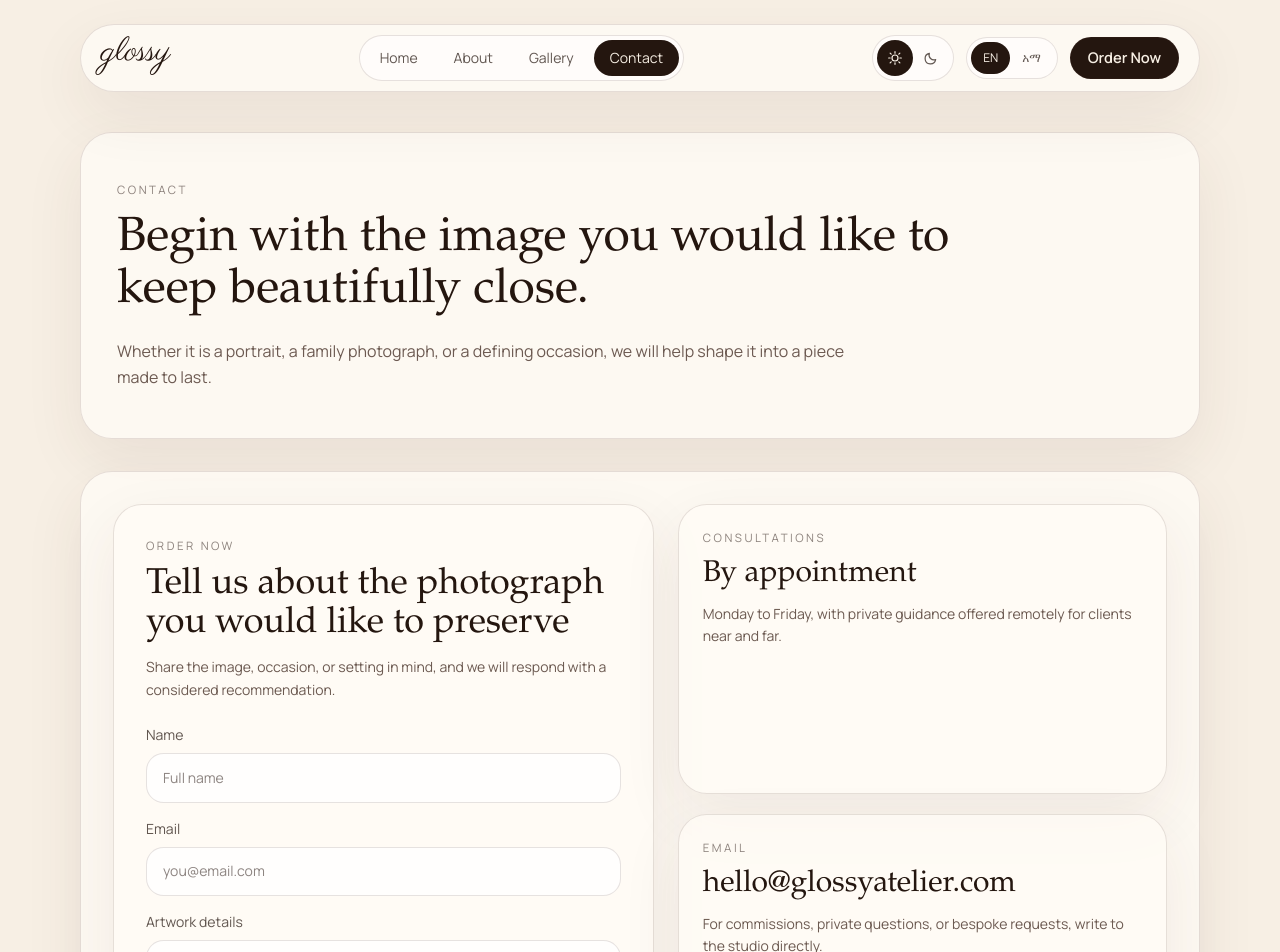
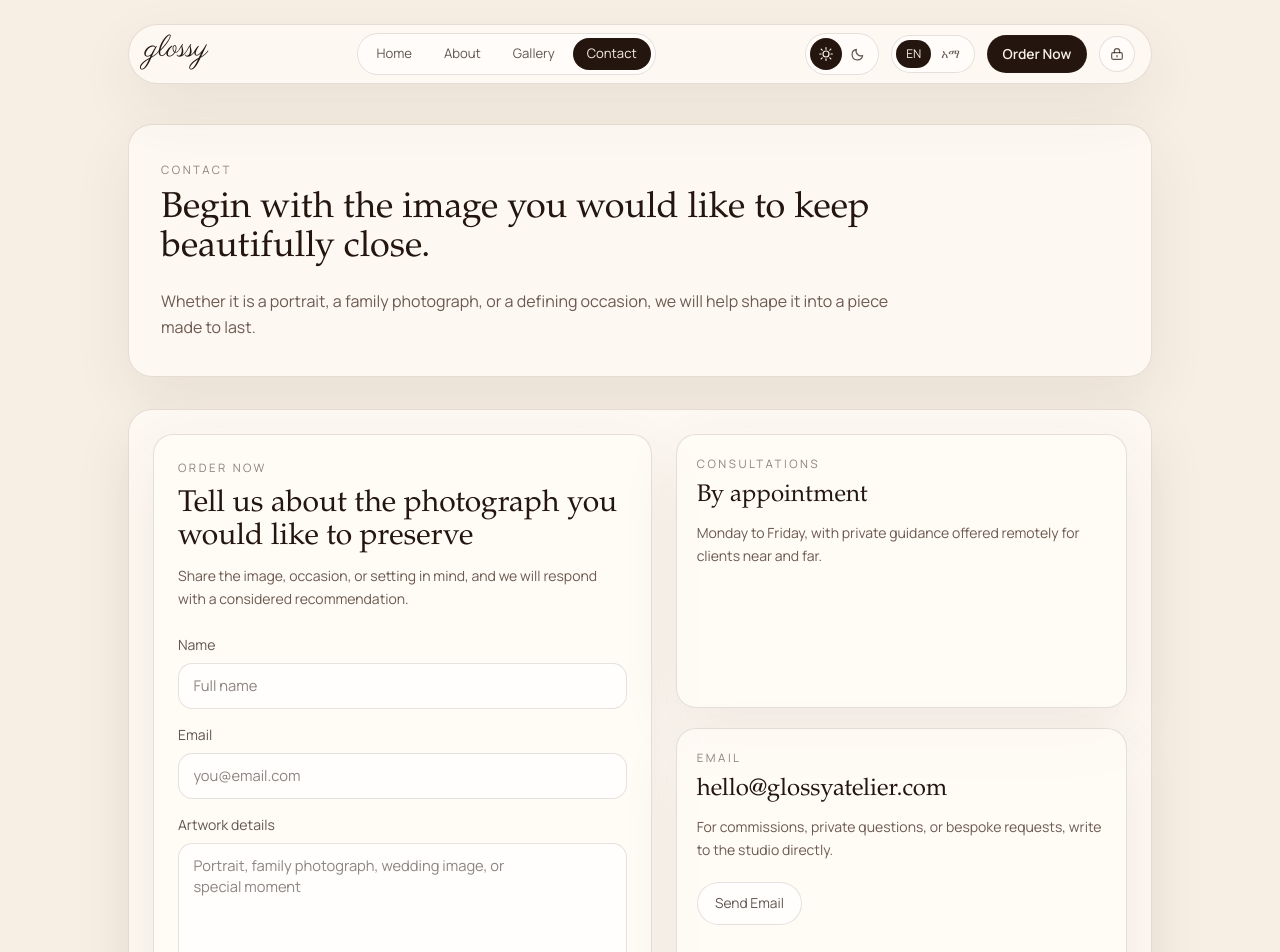
Before and after one commit to Tommy-devgit/Glossy, a Next.js app in the folder glossy-landing/: page /contact in a window 1280 px wide. Shown: the top 952 px of the page. Built offline with nearby package versions, Linux system fonts and the light colour scheme.

Commit message:
about page ui change , admin button

```diff
--- a/glossy-landing/app/globals.css
+++ b/glossy-landing/app/globals.css
@@ -104,7 +104,7 @@ button {
 .section-wrap {
   margin-inline: auto;
   width: 100%;
-  max-width: 74rem;
+  max-width: 68rem;
   padding-inline: 1.25rem;
 }
 
@@ -129,14 +129,14 @@ button {
   border-radius: 999px;
   border: 1px solid var(--line);
   background: var(--accent);
-  padding: 0.76rem 1.35rem;
-  font-size: 0.92rem;
+  padding: 0.64rem 1.08rem;
+  font-size: 0.86rem;
   font-weight: 600;
   color: var(--background);
 }
 
 .button-compact {
-  padding: 0.6rem 1.05rem;
+  padding: 0.52rem 0.92rem;
 }
 
 .button-primary:hover {
@@ -151,7 +151,8 @@ button {
   border-radius: 999px;
   border: 1px solid var(--line);
   background: var(--chip-surface);
-  padding: 0.76rem 1.35rem;
+  padding: 0.64rem 1.08rem;
+  font-size: 0.86rem;
   color: var(--soft-text);
 }
 
@@ -177,16 +178,17 @@ button {
   border-radius: 999px;
   border: 1px solid var(--line);
   background: var(--chip-surface);
-  padding: 0.3rem 0.72rem;
-  font-size: 0.73rem;
+  padding: 0.26rem 0.62rem;
+  font-size: 0.7rem;
   color: var(--chip-text);
 }
 
 .input-field {
-  border-radius: 1.1rem;
+  border-radius: 0.9rem;
   border: 1px solid var(--line);
   background: var(--input-surface);
-  padding: 0.85rem 1rem;
+  padding: 0.72rem 0.9rem;
+  font-size: 0.92rem;
   color: var(--foreground);
   outline: none;
 }
--- a/glossy-landing/components/contact-form.tsx
+++ b/glossy-landing/components/contact-form.tsx
@@ -16,9 +16,9 @@ export function ContactForm() {
 
   return (
     <div className="grid gap-6 lg:grid-cols-[1.05fr_.95fr]">
-      <form className="paper-card rounded-[1.8rem] p-6 md:p-8" onSubmit={handleSubmit}>
+      <form className="paper-card rounded-[1.25rem] p-5 md:p-6" onSubmit={handleSubmit}>
         <p className="eyebrow">{copy.formEyebrow}</p>
-        <h2 className="mt-3 text-4xl">{copy.formTitle}</h2>
+        <h2 className="mt-3 text-2xl md:text-3xl">{copy.formTitle}</h2>
         <p className="mt-3 text-sm leading-relaxed text-[var(--muted)]">{copy.formText}</p>
 
         <div className="mt-6 grid gap-4">
@@ -50,15 +50,15 @@ export function ContactForm() {
       </form>
 
       <aside className="grid gap-5">
-        <div className="paper-card rounded-[1.8rem] p-6">
+        <div className="paper-card rounded-[1.25rem] p-5">
           <p className="eyebrow">{copy.consultationsEyebrow}</p>
-          <h3 className="mt-3 text-3xl">{copy.consultationsTitle}</h3>
+          <h3 className="mt-3 text-2xl">{copy.consultationsTitle}</h3>
           <p className="mt-3 text-sm leading-relaxed text-[var(--muted)]">{copy.consultationsText}</p>
         </div>
 
-        <div className="paper-card rounded-[1.8rem] p-6">
+        <div className="paper-card rounded-[1.25rem] p-5">
           <p className="eyebrow">{copy.emailEyebrow}</p>
-          <h3 className="mt-3 text-3xl">hello@glossyatelier.com</h3>
+          <h3 className="mt-3 text-xl md:text-2xl">hello@glossyatelier.com</h3>
           <p className="mt-3 text-sm leading-relaxed text-[var(--muted)]">{copy.emailText}</p>
           <a
             className="button-secondary mt-5"
--- a/glossy-landing/components/pages/contact-page-content.tsx
+++ b/glossy-landing/components/pages/contact-page-content.tsx
@@ -12,15 +12,15 @@ export function ContactPageContent() {
   return (
     <section className="section-wrap py-8 md:py-10">
       <Reveal>
-        <div className="paper-panel rounded-[2rem] px-6 py-9 md:px-9 md:py-12">
+        <div className="paper-panel rounded-[1.5rem] px-5 py-7 md:px-8 md:py-9">
           <p className="eyebrow">{copy.eyebrow}</p>
-          <h1 className="mt-4 max-w-4xl text-4xl md:text-5xl">{copy.title}</h1>
+          <h1 className="mt-3 max-w-4xl text-3xl md:text-4xl">{copy.title}</h1>
           <p className="mt-5 max-w-3xl text-sm leading-relaxed text-[var(--muted)] md:text-base">{copy.intro}</p>
         </div>
       </Reveal>
 
       <Reveal className="mt-8">
-        <div className="paper-panel rounded-[2rem] p-6 md:p-8">
+        <div className="paper-panel rounded-[1.5rem] p-5 md:p-6">
           <ContactForm />
         </div>
       </Reveal>
--- a/glossy-landing/components/pages/gallery-page-content.tsx
+++ b/glossy-landing/components/pages/gallery-page-content.tsx
@@ -12,15 +12,15 @@ export function GalleryPageContent() {
   return (
     <section className="section-wrap py-8 md:py-10">
       <Reveal>
-        <div className="paper-panel rounded-[2rem] px-6 py-9 md:px-9 md:py-12">
+        <div className="paper-panel rounded-[1.5rem] px-5 py-7 md:px-8 md:py-9">
           <p className="eyebrow">{copy.eyebrow}</p>
-          <h1 className="mt-4 max-w-4xl text-4xl md:text-5xl">{copy.title}</h1>
+          <h1 className="mt-3 max-w-4xl text-3xl md:text-4xl">{copy.title}</h1>
           <p className="mt-5 max-w-3xl text-sm leading-relaxed text-[var(--muted)] md:text-base">{copy.intro}</p>
         </div>
       </Reveal>
 
       <Reveal className="mt-8">
-        <div className="paper-panel rounded-[2rem] p-6 md:p-8">
+        <div className="paper-panel rounded-[1.5rem] p-5 md:p-6">
           <GalleryFilter />
         </div>
       </Reveal>
--- a/glossy-landing/components/site-header.tsx
+++ b/glossy-landing/components/site-header.tsx
@@ -4,7 +4,7 @@ import Link from "next/link";
 import { usePathname } from "next/navigation";
 import { useState } from "react";
 import { BrandWordmark } from "@/components/brand-wordmark";
-import { MoonIcon, SunIcon } from "@/components/site-icons";
+import { AdminIcon, MoonIcon, SunIcon } from "@/components/site-icons";
 import { useSitePreferences } from "@/components/site-preferences-provider";
 import { navigationLinks, telegramOrderUrl } from "@/lib/site-data";
 import { translations } from "@/lib/translations";
@@ -26,8 +26,8 @@ export function SiteHeader() {
   return (
     <header className="sticky top-0 z-50">
       <div className="section-wrap pt-4 md:pt-6">
-        <div className="paper-panel flex items-center justify-between rounded-full px-4 py-2.5 md:px-5">
-          <Link href="/" className="inline-flex h-10 items-center text-[1.85rem] text-[var(--foreground)] md:text-[2.1rem]">
+        <div className="paper-panel flex items-center justify-between rounded-full px-3 py-2 md:px-4">
+          <Link href="/" className="inline-flex h-9 items-center text-[1.65rem] text-[var(--foreground)] md:text-[1.9rem]">
             <BrandWordmark className="-translate-y-[0.16em]" />
           </Link>
 
@@ -36,7 +36,7 @@ export function SiteHeader() {
               <Link
                 key={link.href}
                 href={link.href}
-                className={`rounded-full px-4 py-2 text-sm ${
+                className={`rounded-full px-3.5 py-1.5 text-[0.82rem] ${
                   isActive(link.href)
                     ? "bg-[var(--foreground)] text-[var(--background)]"
                     : "text-[var(--soft-text)] hover:bg-[var(--chip-surface)] hover:text-[var(--foreground)]"
@@ -53,7 +53,7 @@ export function SiteHeader() {
                 type="button"
                 aria-label={copy.themeLight}
                 title={copy.themeLight}
-                className={`rounded-full p-2.5 ${
+                  className={`rounded-full p-2 ${
                   theme === "light" ? "bg-[var(--foreground)] text-[var(--background)]" : "text-[var(--soft-text)]"
                 }`}
                 onClick={() => setTheme("light")}
@@ -64,7 +64,7 @@ export function SiteHeader() {
                 type="button"
                 aria-label={copy.themeDark}
                 title={copy.themeDark}
-                className={`rounded-full p-2.5 ${
+                  className={`rounded-full p-2 ${
                   theme === "dark" ? "bg-[var(--foreground)] text-[var(--background)]" : "text-[var(--soft-text)]"
                 }`}
                 onClick={() => setTheme("dark")}
@@ -76,7 +76,7 @@ export function SiteHeader() {
             <div className="flex items-center rounded-full border border-[var(--line)] bg-[var(--nav-surface)] p-1">
               <button
                 type="button"
-                className={`rounded-full px-3 py-2 text-xs ${
+                className={`rounded-full px-2.5 py-1.5 text-xs ${
                   locale === "en" ? "bg-[var(--foreground)] text-[var(--background)]" : "text-[var(--soft-text)]"
                 }`}
                 onClick={() => setLocale("en")}
@@ -85,7 +85,7 @@ export function SiteHeader() {
               </button>
               <button
                 type="button"
-                className={`rounded-full px-3 py-2 text-xs ${
+                className={`rounded-full px-2.5 py-1.5 text-xs ${
                   locale === "am" ? "bg-[var(--foreground)] text-[var(--background)]" : "text-[var(--soft-text)]"
                 }`}
                 onClick={() => setLocale("am")}
@@ -97,6 +97,18 @@ export function SiteHeader() {
             <a href={telegramOrderUrl} className="button-primary button-compact text-sm" target="_blank" rel="noreferrer">
               {copy.cta}
             </a>
+            <Link
+              href="/admin"
+              aria-label="Open admin dashboard"
+              title="Admin dashboard"
+              className={`inline-flex h-9 w-9 items-center justify-center rounded-full border border-[var(--line)] ${
+                isActive("/admin")
+                  ? "bg-[var(--foreground)] text-[var(--background)]"
+                  : "bg-[var(--nav-surface)] text-[var(--soft-text)] hover:text-[var(--foreground)]"
+              }`}
+            >
+              <AdminIcon className="h-4 w-4" />
+            </Link>
           </div>
 
           <button
@@ -125,6 +137,18 @@ export function SiteHeader() {
                 {navLabels[link.href] ?? link.label}
               </Link>
             ))}
+            <Link
+              href="/admin"
+              className={`flex items-center justify-center gap-2 rounded-full px-4 py-3 text-sm ${
+                isActive("/admin")
+                  ? "bg-[var(--foreground)] text-[var(--background)]"
+                  : "bg-[var(--chip-surface)] text-[var(--soft-text)]"
+              }`}
+              onClick={() => setMenuOpen(false)}
+            >
+              <AdminIcon className="h-4 w-4" />
+              Admin
+            </Link>
             <div className="mt-2 grid gap-2 rounded-[1.5rem] border border-[var(--line)] bg-[var(--nav-surface)] p-3">
               <div className="flex items-center rounded-full border border-[var(--line)] p-1">
                 <button
--- a/glossy-landing/components/site-icons.tsx
+++ b/glossy-landing/components/site-icons.tsx
@@ -27,6 +27,16 @@ export function MoonIcon({ className }: IconProps) {
   return (
     <svg aria-hidden="true" {...iconProps(className)}>
       <path d="M19 14.5A7.5 7.5 0 0 1 9.5 5a8 8 0 1 0 9.5 9.5Z" />
+    </svg>
+  );
+}
+
+export function AdminIcon({ className }: IconProps) {
+  return (
+    <svg aria-hidden="true" {...iconProps(className)}>
+      <rect x="4" y="10" width="16" height="10" rx="2.2" />
+      <path d="M8 10V7.8a4 4 0 0 1 8 0V10" />
+      <path d="M12 14.4v1.8" />
     </svg>
   );
 }
```
Also changed, not shown: glossy-landing/components/pages/about-page-content.tsx (+120 -91 lines), glossy-landing/public/about-gallery-1.webp (added), glossy-landing/public/about-gallery-2.webp (added).
